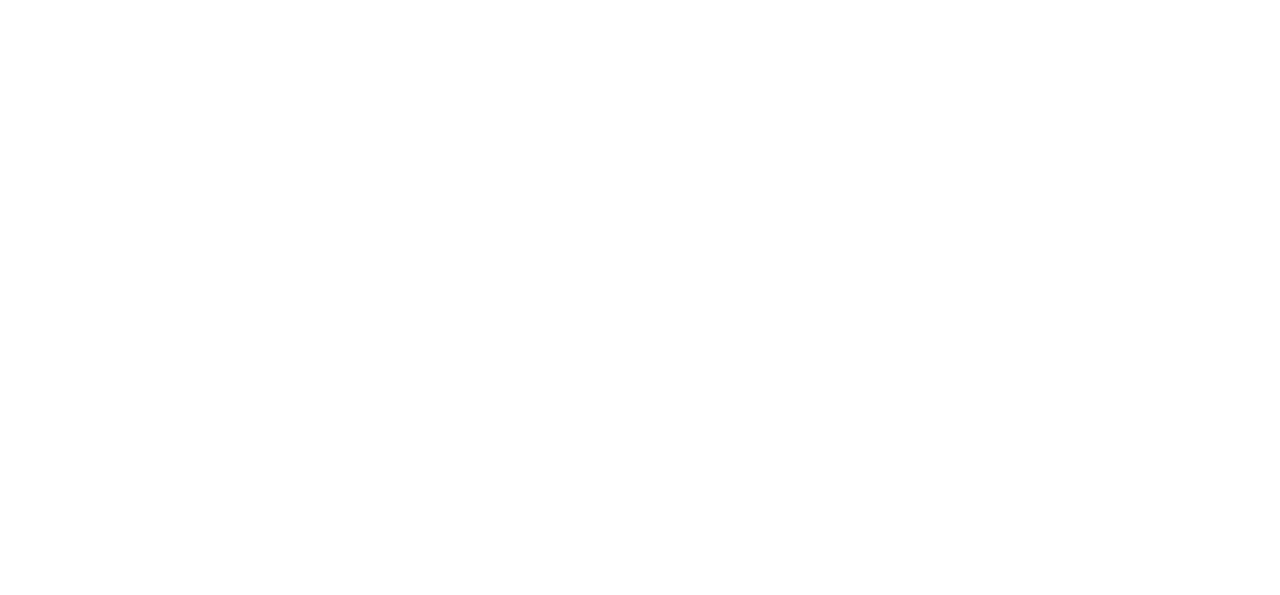
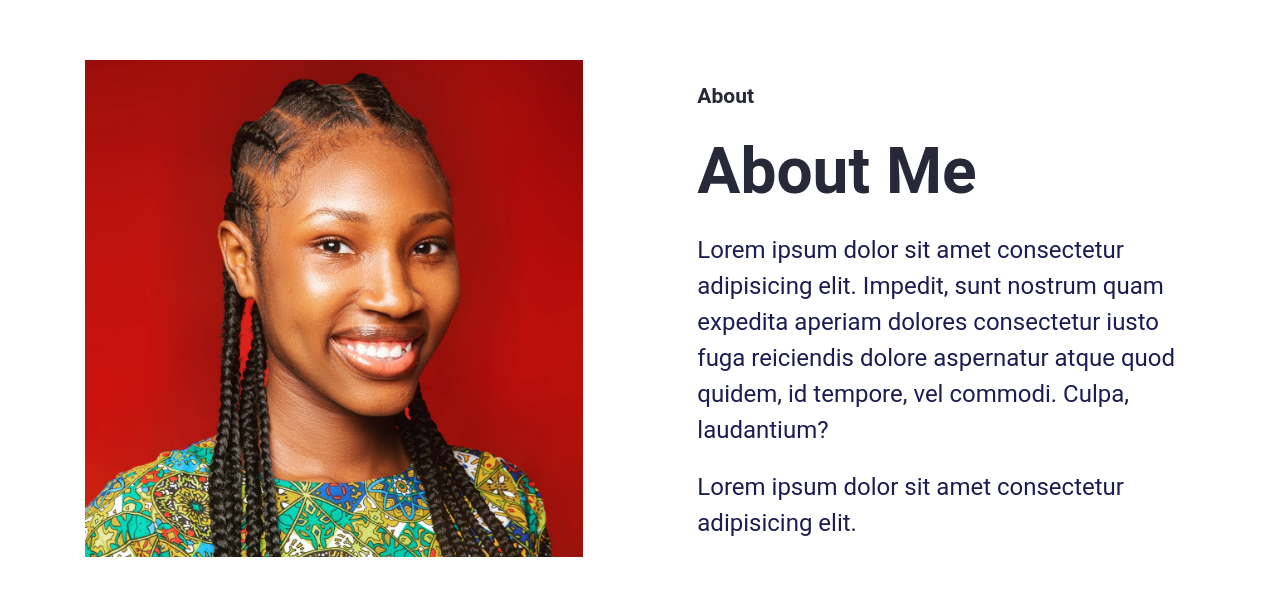
Before and after one commit to JoyTaribagshaw/my_react_portfolio, a React (Vite) app: page / in a window 1280 px wide. Shown: the part 1760-2355 px from the top of the page. Before the commit the page ends 1687 px from the top, so only its background shows below. Built offline with nearby package versions, Linux system fonts and the light colour scheme.

Commit message:
create and style About Me section

```diff
--- a/src/App.css
+++ b/src/App.css
@@ -326,3 +326,19 @@
 }
 
 /* Skills Style ends */
+
+/* About Style starts*/
+.about-section {
+  display: grid;
+  padding: 133.3px 85.3px;
+  align-items: center;
+  gap: 114.6px;
+  grid-template-columns: repeat(2, 1fr);
+}
+
+.about-section-img > img {
+  width: 100%;
+  height: 100%;
+}
+
+/* About Style ends */
--- a/src/Pages/Home/AboutMe.jsx
+++ b/src/Pages/Home/AboutMe.jsx
@@ -0,0 +1,17 @@
+export default function AboutMe(){
+  return (
+    <section id="AboutMe" className="about-section">
+      <div className="about-section-img">
+<img src="src/assets/-bsb65x.jpg" alt="About Me" />
+      </div>
+      <div className="hero-section-content about-section-box">
+<div className="hero-section-content">
+  <p className="section-title">About</p>
+  <h1 className="skills-section-heading">About Me</h1>
+  <p className="hero-section-description">Lorem ipsum dolor sit amet consectetur adipisicing elit. Impedit, sunt nostrum quam expedita aperiam dolores consectetur iusto fuga reiciendis dolore aspernatur atque quod quidem, id tempore, vel commodi. Culpa, laudantium?</p>
+  <p className="hero-section-description">Lorem ipsum dolor sit amet consectetur adipisicing elit. </p>
+</div>
+      </div>
+    </section>
+  )
+}
--- a/src/Pages/Home/Homescreen/index.jsx
+++ b/src/Pages/Home/Homescreen/index.jsx
@@ -1,11 +1,13 @@
 import HeroSection from "../HeroSection";
 import MySkills from "../MySkills";
+import AboutMe from "../AboutMe"
 
 export default function Home() {
   return(
     <>
     <HeroSection />
     <MySkills />
+    <AboutMe />
       </>
   )
 }
```
